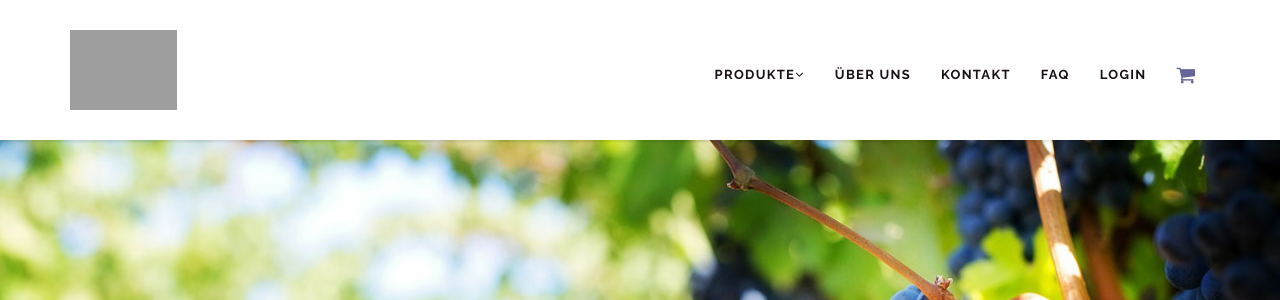
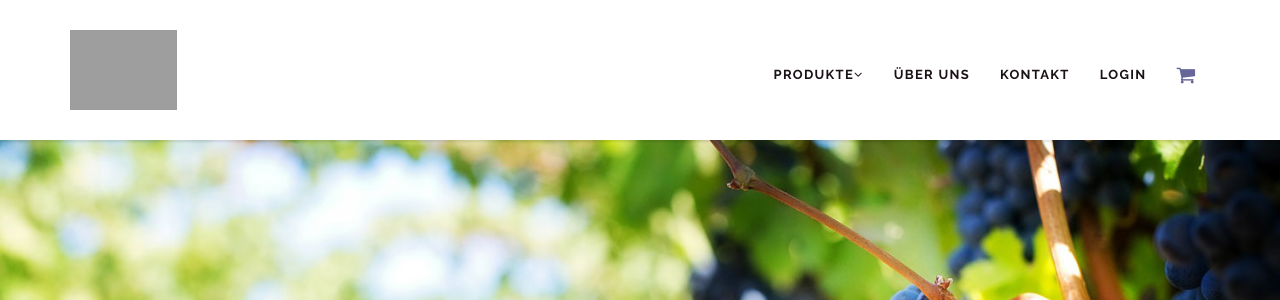
Before and after one commit to rudigolubits/premium, a PHP site: page /index.php in a window 1280 px wide. Shown: the top 300 px of the page. Run offline with PHP 8.4, Linux system fonts and the light colour scheme; some libraries are stand-ins or nearby versions; grey boxes are pictures that could not be loaded.

Commit message:
Header angepasst

```diff
--- a/premium/views/header.php
+++ b/premium/views/header.php
@@ -54,7 +54,6 @@
                                     </li>
                                     <li><a href="#">Über Uns</a></li>
                                     <li><a href="index.php?site=contact">Kontakt</a></li>
-                                    <li><a href="#">FAQ</a></li>
                                     <li><a href="index.php?site=login">Login</a></li>
                                 </ul>
 
```
